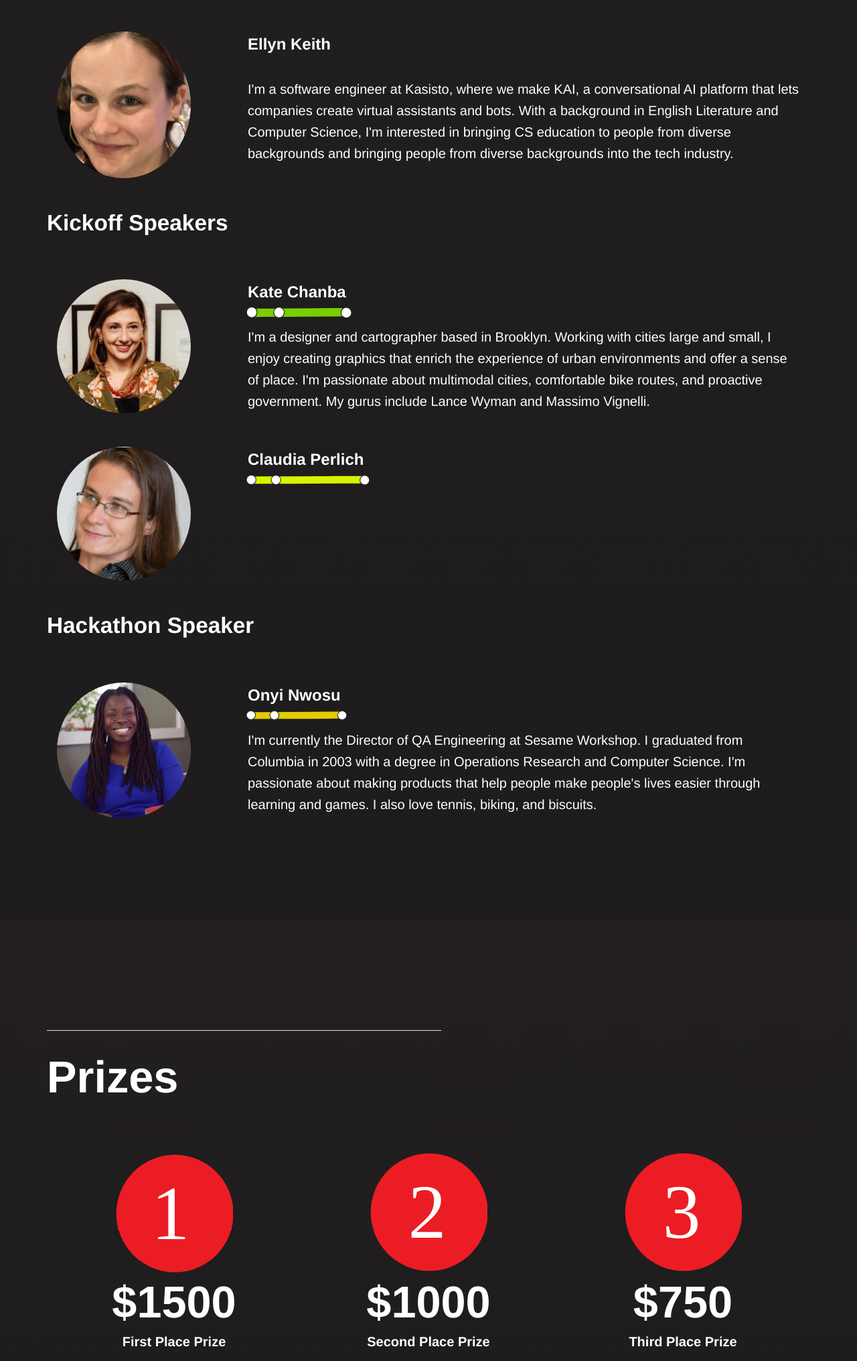
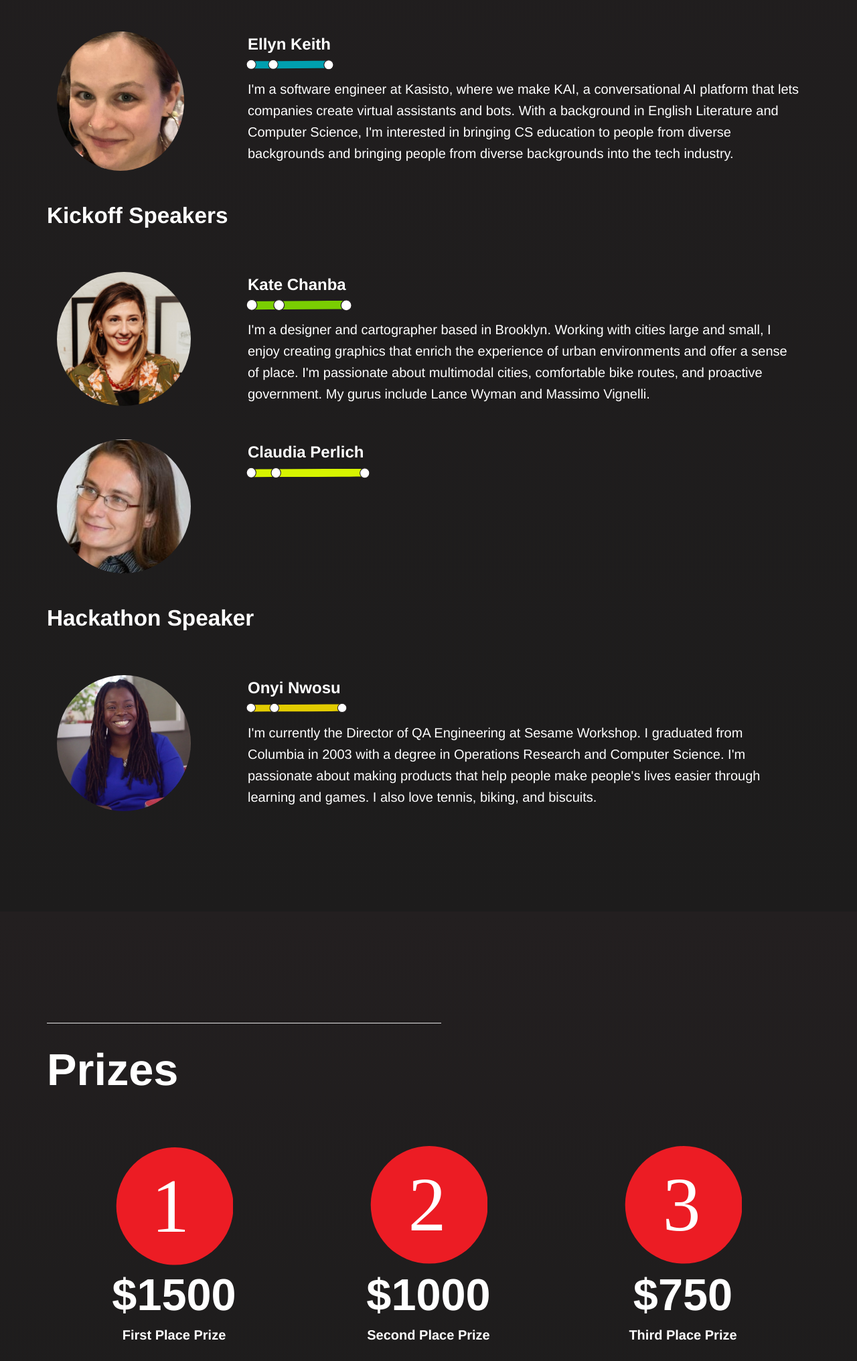
Before and after one commit to adicu/2019.devfe.st, a plain HTML site: page dist/index.html in a window 1280 px wide. Shown: the part 8587-10619 px from the top of the page at 67% size. Drawn offline with Linux system fonts and the light colour scheme.

Commit message:
add ellyn line

```diff
--- a/dist/css/main.css
+++ b/dist/css/main.css
@@ -96,12 +96,18 @@ a {
     width: 170px;
     height: 25px;
     background-color: #EC1C24;
-    margin-top: -100px;
+    margin-top: -107px;
     float: left;
+    border-radius:10px;
 }
+
 
 .wrapper {
     width: 169px;
+}
+
+.wrapper:hover {
+    background-color: blue;
 }
 
 #contact {
--- a/dist/index.html
+++ b/dist/index.html
@@ -168,11 +168,11 @@
         <div class='content-begin'>
           <div class='row'>
             <div class="col-md-3">
-              <img src='img/judges/ellyn.png' width='200px' class='judge-img'>
+              <img src='img/judges/ellyn.png' width='190px' class='judge-img'>
             </div>
             <div class='col-md-9'>
               <h4 class='strong-text mta-brand'><span class='text-nowrap'>Ellyn Keith</h4>
-              <img src=''class='underline' width='200px'>
+              <img src='img/ellyn-line.svg'class='underline' width='170px'>
               <div class='mta-brand lead'>I'm a software engineer at Kasisto, where we make KAI, a conversational AI platform that lets companies create virtual assistants and bots. With a background in English Literature and Computer Science, I'm interested in bringing CS education to people from diverse backgrounds and bringing people from diverse backgrounds into the tech industry.</div>
             </div>
           </div>
@@ -516,6 +516,7 @@ Development Track, iOS Development Track, or Data Science Track.</div>
 
 
     <script>
+      /*
       $(".prize-red").hover(function() {
         $(".red-rect").toggleClass("isHovered");
         if ($(".red-rect").hasClass("isHovered")) {
@@ -532,6 +533,7 @@ Development Track, iOS Development Track, or Data Science Track.</div>
           });
         }
       });
+      */
     </script>
 
   </body>
```
Also changed, not shown: dist/img/ellyn-line.svg (added).
